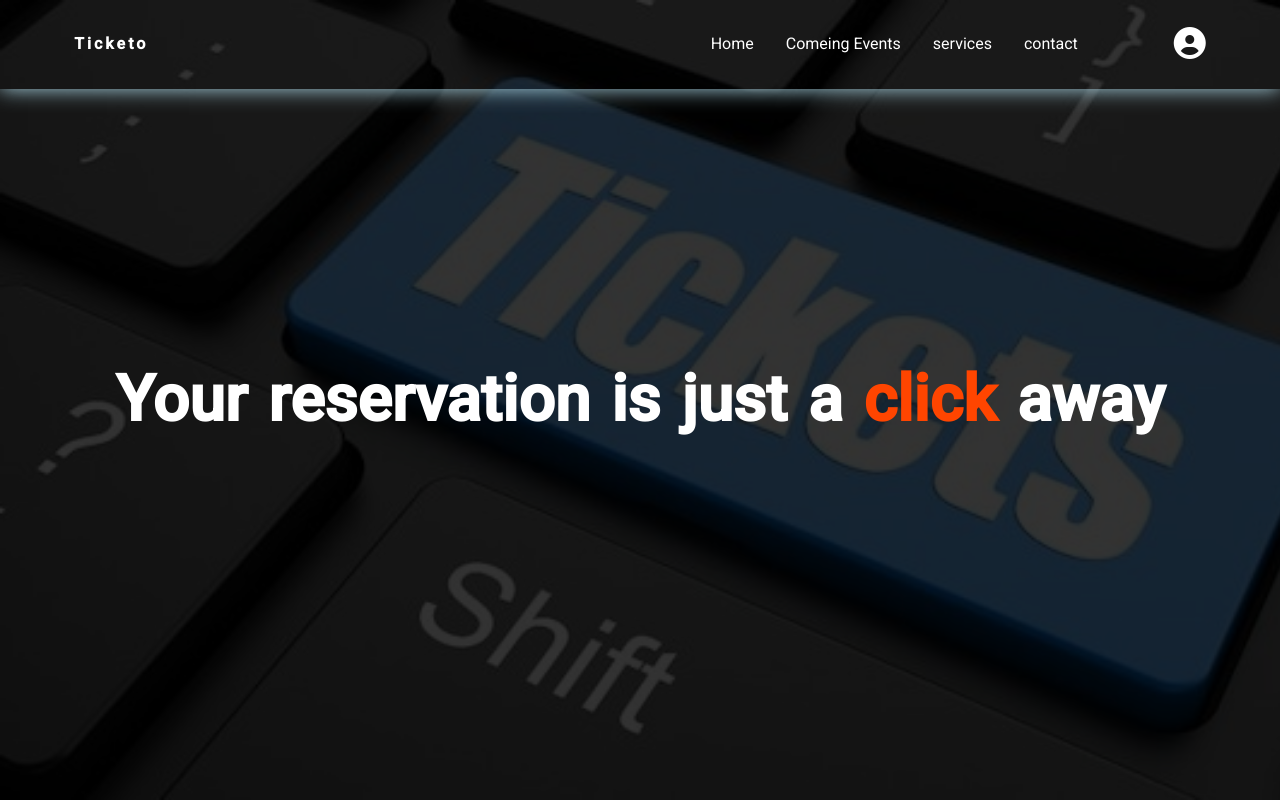
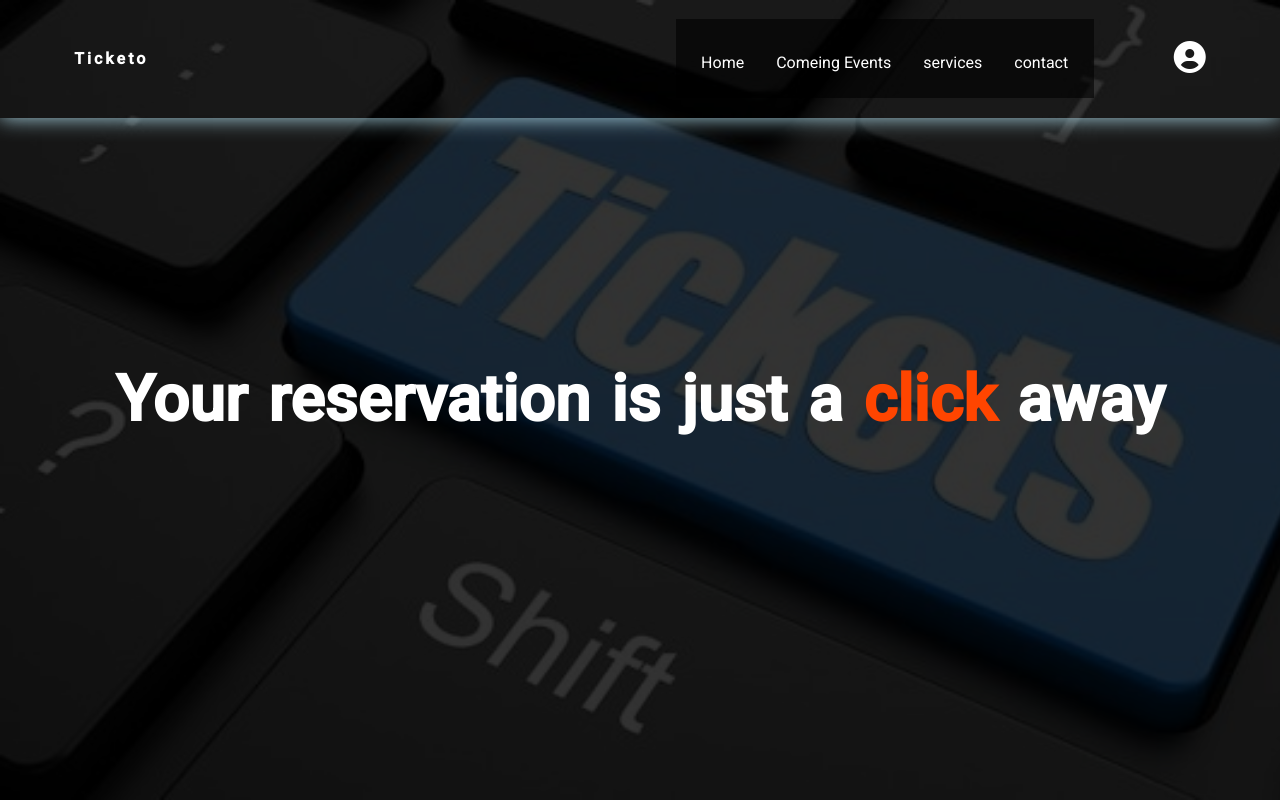
Before and after one commit to yusufosmanmohammed/ticketo, a plain HTML site: page index.html in a window 1280 px wide. Shown: the top 800 px of the page. Drawn offline with Linux system fonts and the light colour scheme; a web font is replaced by a local one.

Commit message:
header adjustment

```diff
--- a/css/main.css
+++ b/css/main.css
@@ -86,6 +86,8 @@ header .container nav{
 }
 header .container nav ul{
   list-style: none;
+  background-color: rgb(0 0 0 /60%);
+    padding: 1em 0.5em 0.5em;
 
 }
 /* header .container nav ul li{} */
```
